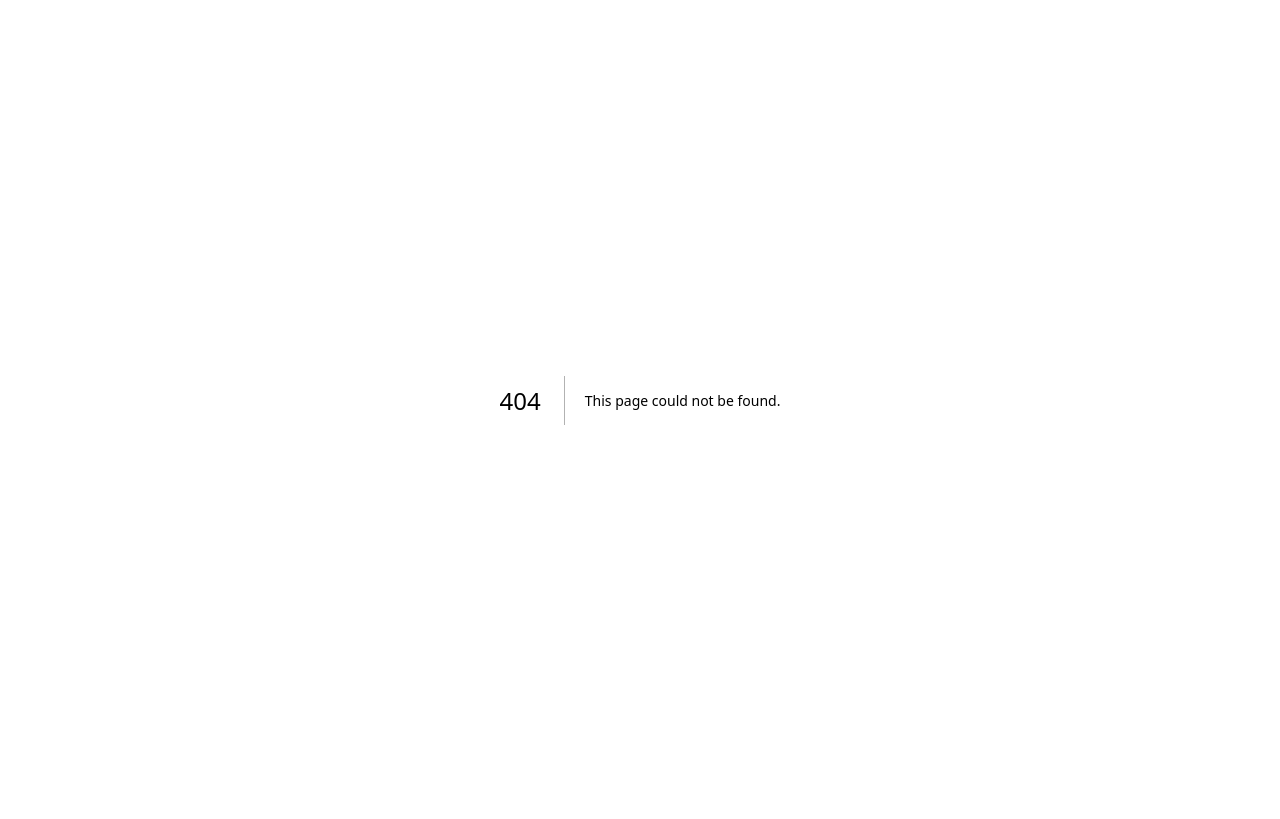
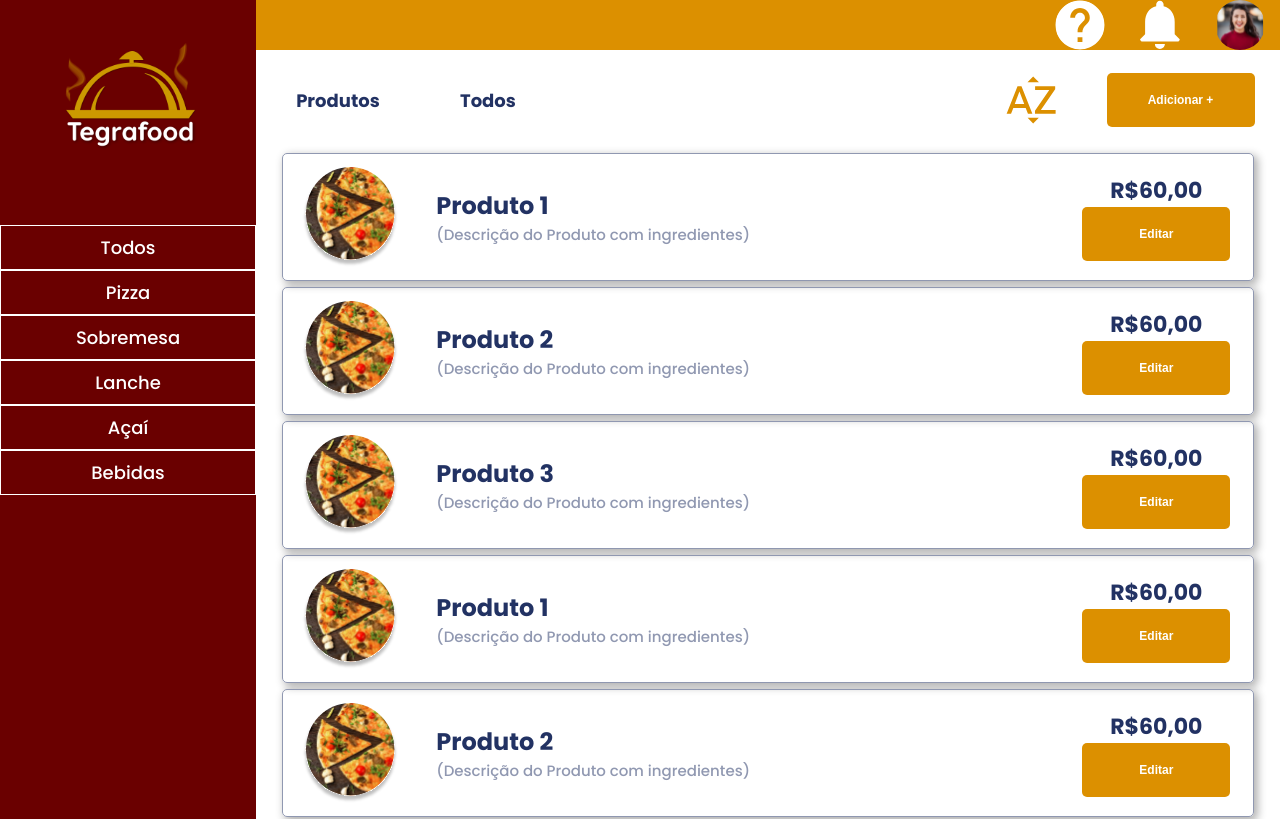
Before and after one commit to KocTeo/front-tracofood, a Next.js app: page /products in a window 1280 px wide. Before the commit this address had no page. Shown: the top 819 px of the page. Built offline with nearby package versions, Linux system fonts and the light colour scheme.

Commit message:
feat: Renderiazando a página de Produtos

```diff
--- /dev/null
+++ b/src/pages/products.tsx
@@ -0,0 +1,11 @@
+import { ProductLayout } from "@/components/Layouts/ProductsLayout";
+import { Header } from "@/components/Molecules/Products/Header";
+import { NavBarContainer } from "@/components/Organisms/NavBarContainer";
+
+export default function Products() {
+  return (
+    <>
+      <ProductLayout />
+    </>
+  )
+}
```
